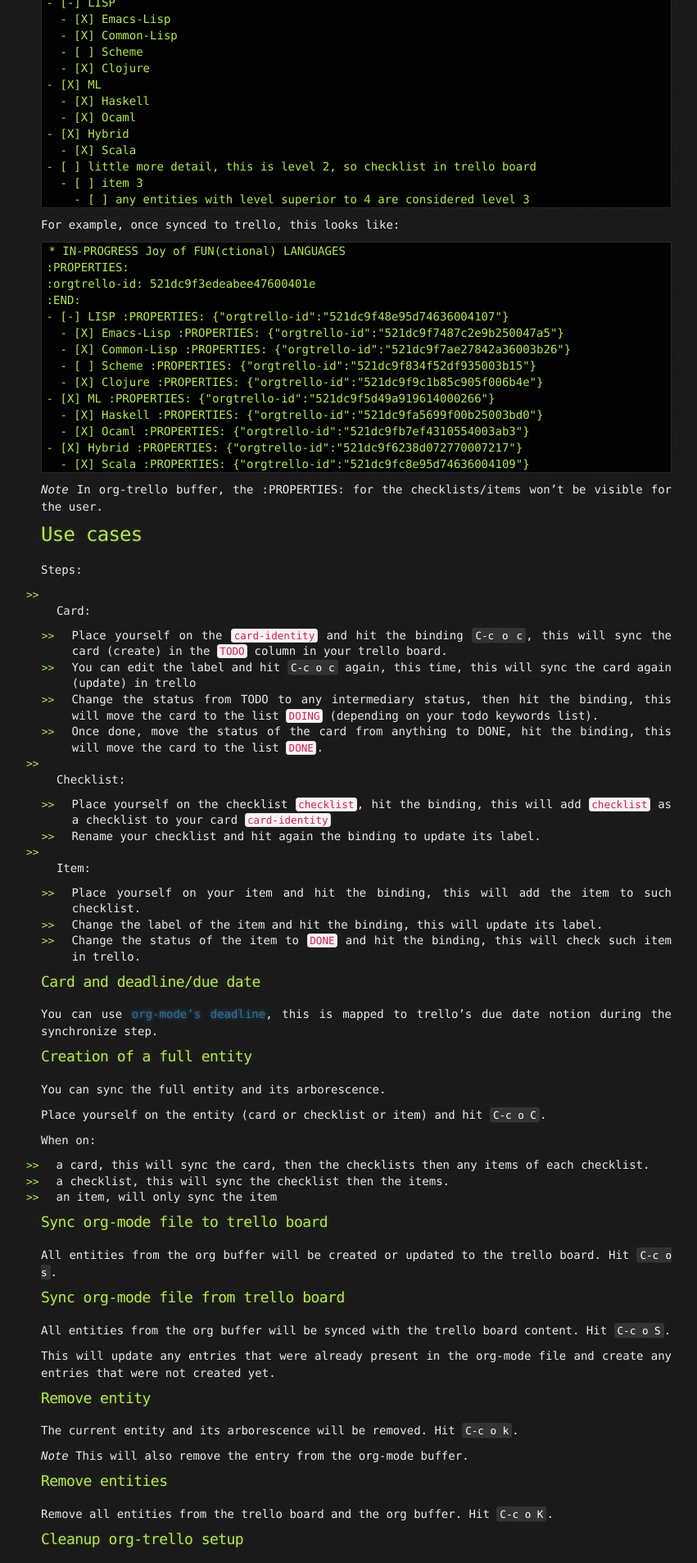
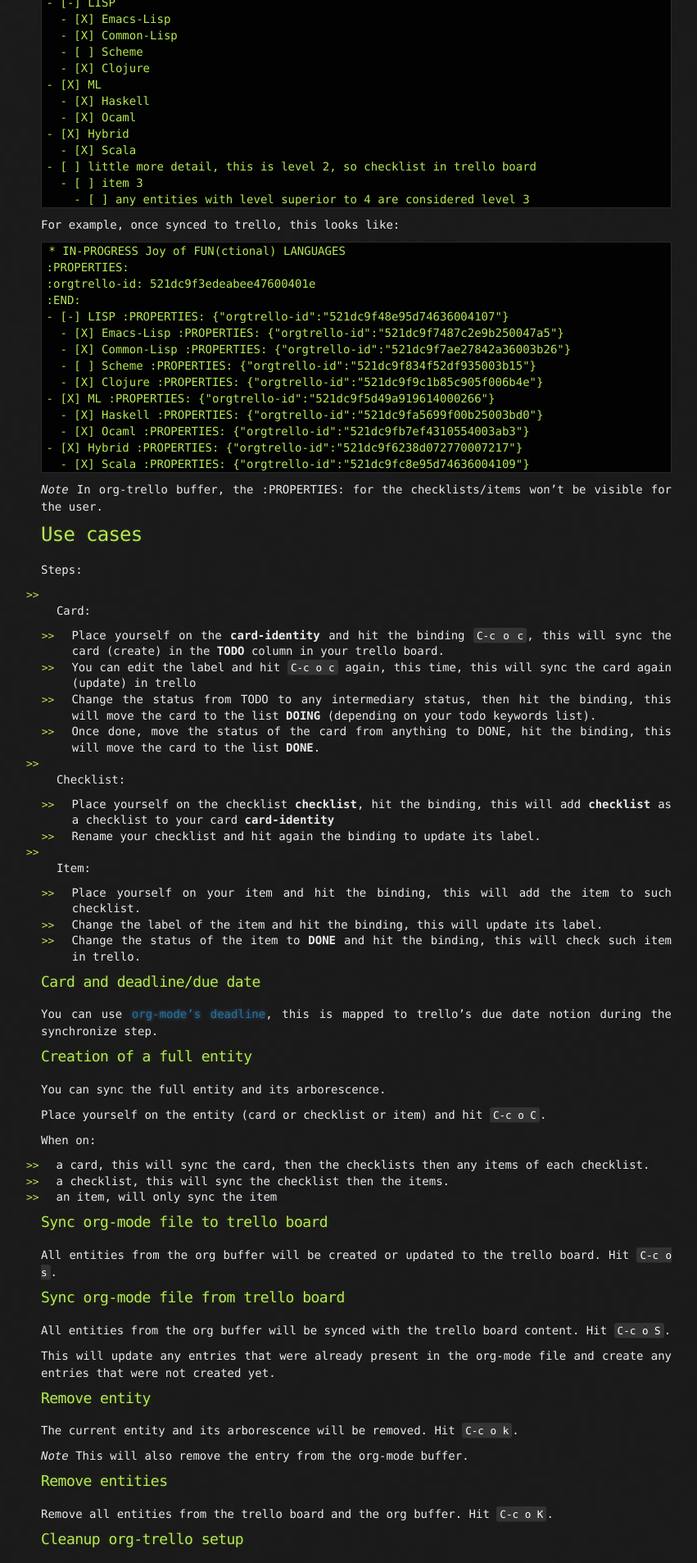
Before and after one commit to org-trello/org-trello.github.io, a Jekyll site: the page built from usage.md, in a window 1280 px wide. Shown: the part 578-2485 px from the top of the page at 82% size, without its empty margins (205-1056 px from the left). Built offline with Jekyll 4.4.1, drawn with Linux system fonts in a browser that asks for light colours; Markdown is read by kramdown in place of the engine named in the settings.

Commit message:
Replace ` by **

```diff
--- a/usage.md
+++ b/usage.md
@@ -69,21 +69,21 @@ Steps:
 
 - Card:
 
-  - Place yourself on the `card-identity` and hit the binding <kbd>C-c o c</kbd>, this will sync the card (create) in the `TODO` column in your trello board.
+  - Place yourself on the **card-identity** and hit the binding <kbd>C-c o c</kbd>, this will sync the card (create) in the **TODO** column in your trello board.
   - You can edit the label and hit <kbd>C-c o c</kbd> again, this time, this will sync the card again (update) in trello
-  - Change the status from TODO to any intermediary status, then hit the binding, this will move the card to the list `DOING` (depending on your todo keywords list).
-  - Once done, move the status of the card from anything to DONE, hit the binding, this will move the card to the list `DONE`.
+  - Change the status from TODO to any intermediary status, then hit the binding, this will move the card to the list **DOING** (depending on your todo keywords list).
+  - Once done, move the status of the card from anything to DONE, hit the binding, this will move the card to the list **DONE**.
 
 - Checklist:
 
-  - Place yourself on the checklist `checklist`, hit the binding, this will add `checklist` as a checklist to your card `card-identity`
+  - Place yourself on the checklist **checklist**, hit the binding, this will add **checklist** as a checklist to your card **card-identity**
   - Rename your checklist and hit again the binding to update its label.
 
 - Item:
 
   - Place yourself on your item and hit the binding, this will add the item to such checklist.
   - Change the label of the item and hit the binding, this will update its label.
-  - Change the status of the item to `DONE` and hit the binding, this will check such item in trello.
+  - Change the status of the item to **DONE** and hit the binding, this will check such item in trello.
 
 #### Card and deadline/due date
 
```
Also changed, not shown: install.md (+3 -3 lines), trello-setup.md (+1 -1 lines).
